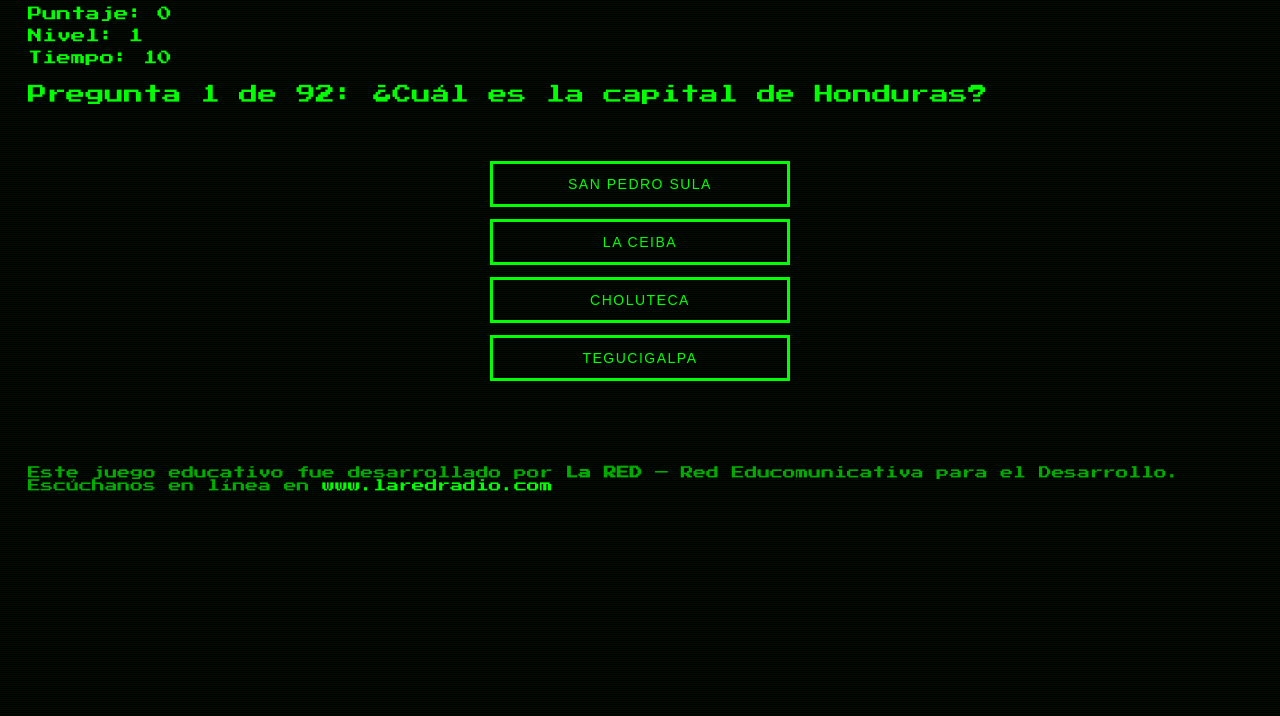
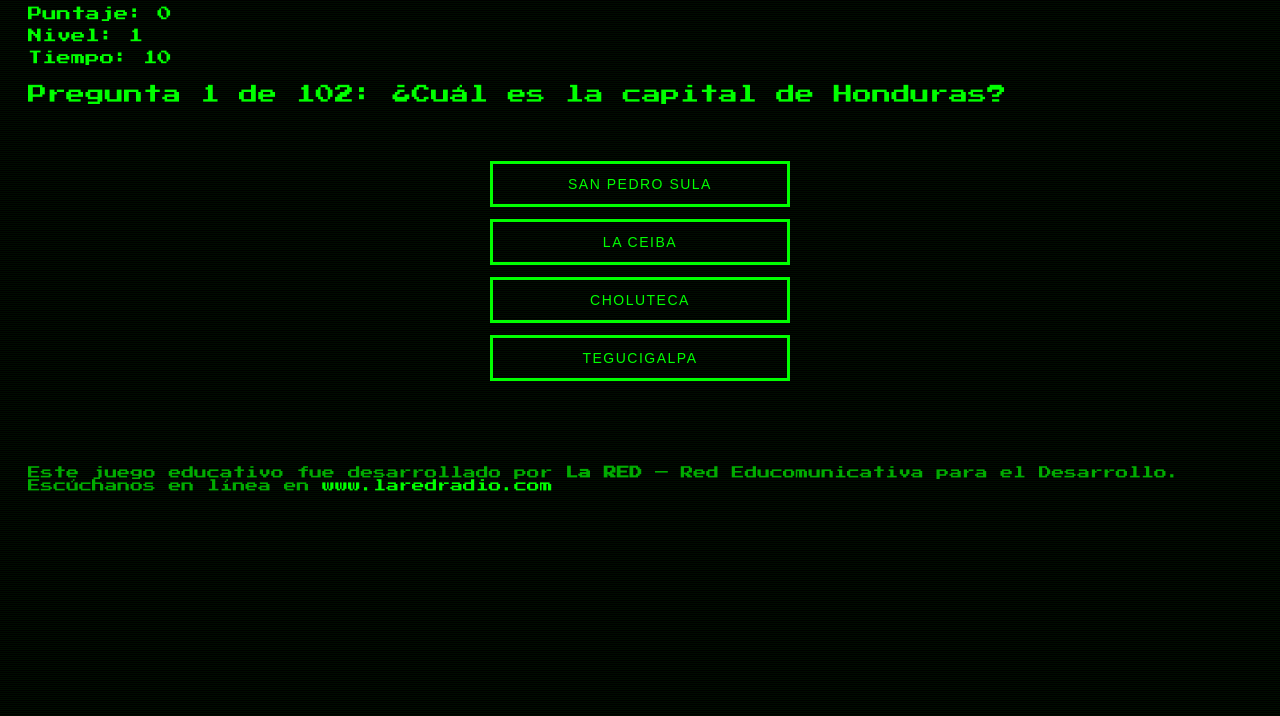
Before and after one commit to LAREDRADIO/trivia-retro-honduras, a plain HTML site: page index.html in a window 1280 px wide. Shown: the part 84-800 px from the top of the page. Drawn offline with Linux system fonts and the light colour scheme.

Commit message:
index.html

```diff
--- a/index.html
+++ b/index.html
@@ -149,6 +149,16 @@
 
 <script>
 const preguntas = [
+  { pregunta: "¿Cuál es la capital de Honduras?", opciones: ["San Pedro Sula", "La Ceiba", "Choluteca", "Tegucigalpa"], respuestaCorrecta: 3 },
+  { pregunta: "¿En qué año se firmó la independencia de Honduras?", opciones: ["1821", "1810", "1830", "1850"], respuestaCorrecta: 0 },
+  { pregunta: "¿Cuál es el ave nacional de Honduras?", opciones: ["Guacamaya roja", "Colibrí", "Quetzal", "Águila arpía"], respuestaCorrecta: 0 },
+  { pregunta: "¿Qué mar baña la costa norte de Honduras?", opciones: ["Mar Caribe", "Océano Atlántico", "Océano Pacífico", "Mar de Cortés"], respuestaCorrecta: 0 },
+  { pregunta: "¿Cuál es el árbol nacional de Honduras?", opciones: ["Pino", "Caoba", "Ceiba", "Roble"], respuestaCorrecta: 0 },
+  { pregunta: "¿Qué ciudad es considerada la capital industrial de Honduras?", opciones: ["Tegucigalpa", "La Ceiba", "San Pedro Sula", "Comayagua"], respuestaCorrecta: 2 },
+  { pregunta: "¿Cómo se llama la moneda oficial de Honduras?", opciones: ["Peso", "Dólar", "Lempira", "Quetzal"], respuestaCorrecta: 2 },
+  { pregunta: "¿Qué civilización precolombina habitó Copán?", opciones: ["Maya", "Azteca", "Tolteca", "Inca"], respuestaCorrecta: 0 },
+  { pregunta: "¿Cuál es el plato típico que lleva frijoles, mantequilla y queso en una tortilla de harina?", opciones: ["Tamal", "Baleada", "Enchilada", "Tostada"], respuestaCorrecta: 1 },
+  { pregunta: "¿Qué significa la palabra 'Honduras'?", opciones: ["Tierras lejanas", "Montañas verdes", "Aguas profundas", "Cielo azul"], respuestaCorrecta: 2 },
   { pregunta: "¿Cuál es la capital de Honduras?", opciones: ["San Pedro Sula", "La Ceiba", "Choluteca", "Tegucigalpa"], respuestaCorrecta: 3 },
   { pregunta: "¿En qué año se firmó la independencia de Honduras?", opciones: ["1821", "1810", "1830", "1850"], respuestaCorrecta: 0 },
   { pregunta: "¿Cuál es el ave nacional de Honduras?", opciones: ["Guacamaya roja", "Colibrí", "Quetzal", "Águila arpía"], respuestaCorrecta: 0 },
```
